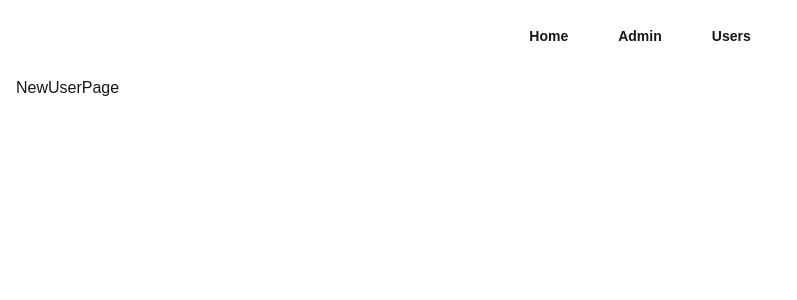
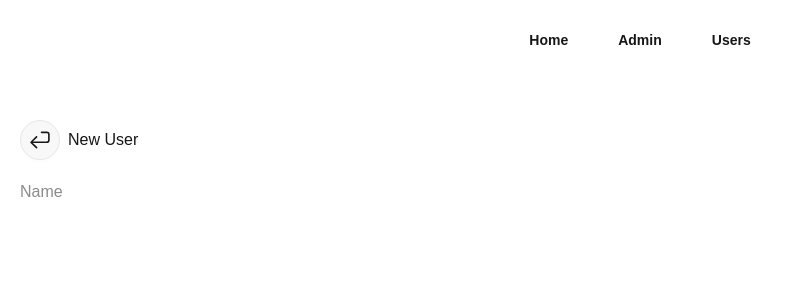
Before and after one commit to dorhakim100/next-app, a Next.js app: page /users/new in a window 1280 px wide. Shown: the top 300 px of the page, without its empty margins (0-797 px from the left). Built offline with nearby package versions, Linux system fonts and the light colour scheme.

Commit message:
Refactor layout to include NavBar component and update user creation page with a return button and form

```diff
--- /dev/null
+++ b/app/components/NavBar/NavBar.tsx
@@ -0,0 +1,29 @@
+import Link from 'next/link'
+import React from 'react'
+
+const NavBar = () => {
+  return (
+    <nav className='flex gap-4 justify-center items-center mb-5  p-5 rounded-md'>
+      <Link
+        href='/'
+        className='btn btn-ghost'
+      >
+        Home
+      </Link>
+      <Link
+        href='/admin'
+        className='btn btn-ghost'
+      >
+        Admin
+      </Link>
+      <Link
+        href='/users'
+        className='btn btn-ghost'
+      >
+        Users
+      </Link>
+    </nav>
+  )
+}
+
+export default NavBar
--- /dev/null
+++ b/app/components/ReturnButton/ReturnButton.tsx
@@ -0,0 +1,31 @@
+'use client'
+
+import { useRouter } from 'next/navigation'
+
+const ReturnButton = () => {
+  const router = useRouter()
+
+  const handleReturn = () => {
+    router.back()
+  }
+
+  return (
+    <button
+      className='btn btn-circle'
+      onClick={handleReturn}
+    >
+      <svg
+        xmlns='http://www.w3.org/2000/svg'
+        fill='#000000'
+        width='800px'
+        height='800px'
+        viewBox='0 0 56 56'
+        className='fill-current p-2'
+      >
+        <path d='M 19.2811 49.5156 C 20.5233 49.5156 21.3436 48.6719 21.3436 47.4531 C 21.3436 46.8438 21.1561 46.3984 20.7811 46.0234 L 14.0311 39.4375 L 9.5780 35.6406 L 15.0858 35.8750 L 44.9920 35.8750 C 50.4529 35.8750 52.7267 33.3672 52.7267 28.0703 L 52.7267 14.2188 C 52.7267 8.7578 50.4529 6.4844 44.9920 6.4844 L 31.8671 6.4844 C 30.5780 6.4844 29.7342 7.4219 29.7342 8.5703 C 29.7342 9.7188 30.5780 10.6562 31.8671 10.6562 L 44.9920 10.6562 C 47.4764 10.6562 48.5545 11.7344 48.5545 14.2188 L 48.5545 28.0703 C 48.5545 30.6250 47.4764 31.7031 44.9920 31.7031 L 15.0858 31.7031 L 9.5780 31.9375 L 14.0311 28.1406 L 20.7811 21.5547 C 21.1561 21.1797 21.3436 20.7109 21.3436 20.1016 C 21.3436 18.9062 20.5233 18.0391 19.2811 18.0391 C 18.7655 18.0391 18.1561 18.2969 17.7577 18.6953 L 3.9764 32.2188 C 3.5077 32.6640 3.2733 33.2031 3.2733 33.7891 C 3.2733 34.3516 3.5077 34.9140 3.9764 35.3594 L 17.7577 48.8828 C 18.1561 49.2813 18.7655 49.5156 19.2811 49.5156 Z' />
+      </svg>
+    </button>
+  )
+}
+
+export default ReturnButton
--- a/app/globals.css
+++ b/app/globals.css
@@ -26,5 +26,4 @@ body {
   background: var(--background);
   color: var(--foreground);
   font-family: Arial, Helvetica, sans-serif;
-  padding: 1rem;
 }
--- a/app/layout.tsx
+++ b/app/layout.tsx
@@ -1,7 +1,7 @@
 import type { Metadata } from 'next'
 import { Geist, Geist_Mono } from 'next/font/google'
 import './globals.css'
-import Link from 'next/link'
+import NavBar from './components/NavBar/NavBar'
 
 const geistSans = Geist({
   variable: '--font-geist-sans',
@@ -28,29 +28,8 @@ export default function RootLayout({
       <body
         className={`${geistSans.variable} ${geistMono.variable} antialiased`}
       >
-        <header>
-          <nav className='flex gap-4 justify-center items-center mb-5'>
-            <Link
-              href='/'
-              className='btn btn-ghost'
-            >
-              Home
-            </Link>
-            <Link
-              href='/admin'
-              className='btn btn-ghost'
-            >
-              Admin
-            </Link>
-            <Link
-              href='/users'
-              className='btn btn-ghost'
-            >
-              Users
-            </Link>
-          </nav>
-        </header>
-        {children}
+        <NavBar />
+        <main className='p-5'>{children}</main>
       </body>
     </html>
   )
--- a/app/users/new/page.tsx
+++ b/app/users/new/page.tsx
@@ -1,7 +1,21 @@
 import React from 'react'
+import ReturnButton from '../../components/ReturnButton/ReturnButton'
 
 const NewUserPage = () => {
-  return <div>NewUserPage</div>
+  return (
+    <div>
+      <header className='flex justify-start items-center mb-5 gap-2'>
+        <ReturnButton />
+        <h1>New User</h1>
+      </header>
+      <form>
+        <input
+          type='text'
+          placeholder='Name'
+        />
+      </form>
+    </div>
+  )
 }
 
 export default NewUserPage
--- a/app/users/page.tsx
+++ b/app/users/page.tsx
@@ -2,6 +2,7 @@ import React from 'react'
 import UsersTable from '../components/UsersTable/UsersTable'
 import { User } from '../types/User/User'
 import { sort } from 'fast-sort'
+import Link from 'next/link'
 
 interface Props {
   searchParams: Promise<{
@@ -23,6 +24,12 @@ const UsersPage = async ({ searchParams }: Props) => {
   }
   return (
     <div>
+      <Link
+        href='/users/new'
+        className='btn btn-primary mb-5'
+      >
+        New User
+      </Link>
       <UsersTable users={sortedUsers} />
     </div>
   )
```
